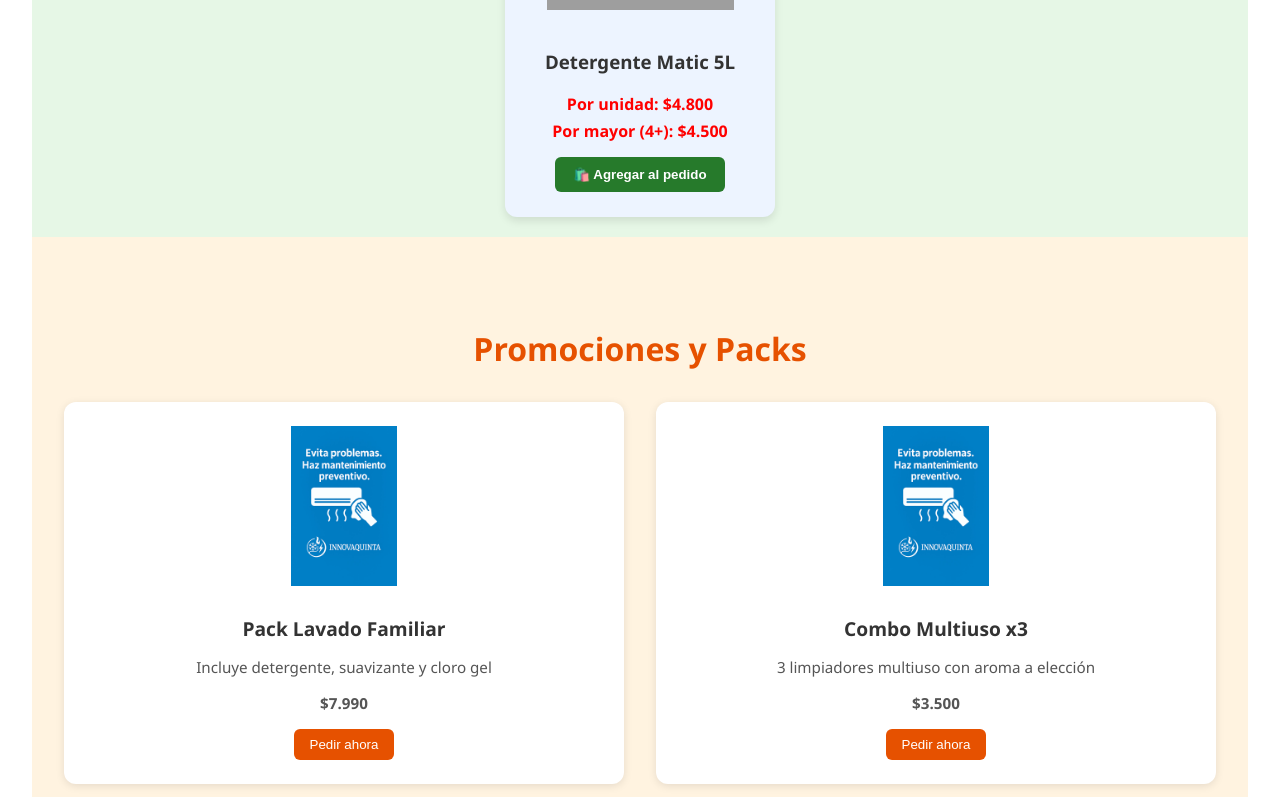
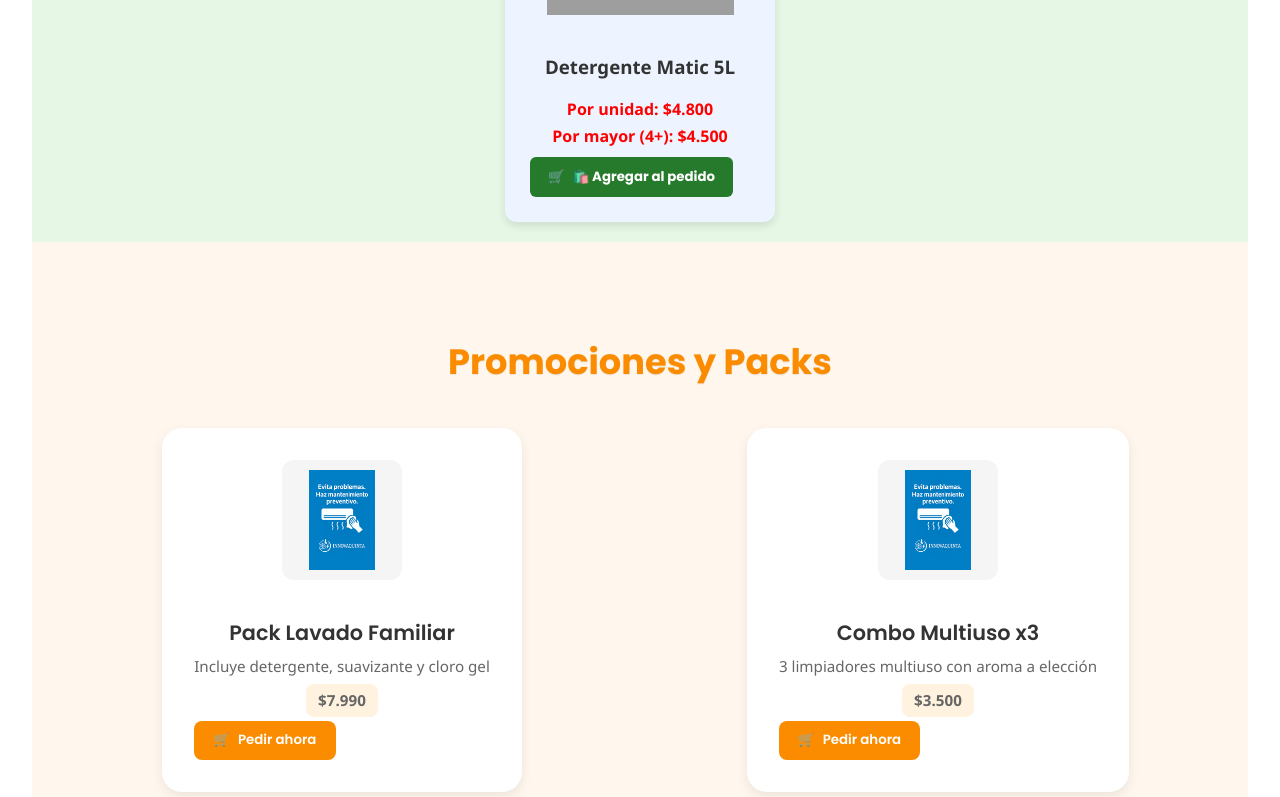
Before and after one commit to Marshelby/joaco-ro, a React (Vite) app: page / in a window 1280 px wide. Shown: the part 2884-3681 px from the top of the page. Built offline with nearby package versions, Linux system fonts and the light colour scheme; grey boxes are pictures that could not be loaded.

Commit message:
Mejoras visuales: rediseño de tarjetas, nueva tipografía y estructura profesional

```diff
--- a/src/components/Destacados.css
+++ b/src/components/Destacados.css
@@ -1,66 +1,93 @@
+@import url('https://fonts.googleapis.com/css2?family=Poppins:wght@400;600&display=swap');
+
 .destacados {
   padding: 4rem 2rem;
-  background-color: #fff3e0;
+  background-color: #fff7ed;
   text-align: center;
 }
 
 .destacados h2 {
-  font-size: 2rem;
-  margin-bottom: 2rem;
-  color: #e65100;
+  font-family: 'Poppins', sans-serif;
+  font-size: 2.2rem;
+  color: #fb8c00;
+  margin-bottom: 2.5rem;
+  text-shadow: 0 1px 1px rgba(0, 0, 0, 0.08);
 }
 
 .destacados-grid {
   display: grid;
-  grid-template-columns: repeat(auto-fit, minmax(240px, 1fr));
-  gap: 2rem;
+  grid-template-columns: repeat(auto-fit, minmax(260px, 1fr));
+  gap: 2.5rem;
 }
 
 .destacado-card {
   background-color: white;
-  padding: 1.5rem;
-  border-radius: 12px;
-  box-shadow: 0 2px 8px rgba(0,0,0,0.1);
-  transition: transform 0.2s;
+  padding: 2rem;
+  border-radius: 20px;
+  box-shadow: 0 4px 12px rgba(0, 0, 0, 0.08);
+  transition: transform 0.3s, box-shadow 0.3s;
+  max-width: 350px;
+  margin: 0 auto;
 }
 
 .destacado-card:hover {
-  transform: translateY(-5px);
+  transform: translateY(-6px);
+  box-shadow: 0 8px 16px rgba(0, 0, 0, 0.12);
 }
 
 .destacado-card img {
-  width: 100%;
-  height: 160px;
+  width: 100px;
+  height: 100px;
   object-fit: contain;
   margin-bottom: 1rem;
+  border-radius: 12px;
+  background: #f5f5f5;
+  padding: 10px;
 }
 
 .destacado-card h3 {
-  font-size: 1.2rem;
+  font-family: 'Poppins', sans-serif;
+  font-size: 1.3rem;
+  font-weight: 600;
   color: #333;
-  margin: 0.5rem 0;
+  margin: 1rem 0 0.5rem;
 }
 
 .destacado-card p {
-  color: #555;
+  color: #666;
   font-size: 0.95rem;
+  margin: 0.25rem 0;
 }
 
 .precio {
   font-weight: bold;
-  color: #d84315;
-  margin: 0.5rem 0 1rem;
+  color: #e65100;
+  background: #fff3e0;
+  display: inline-block;
+  padding: 0.4rem 0.75rem;
+  border-radius: 8px;
+  margin: 1rem 0;
 }
 
 button {
-  padding: 0.5rem 1rem;
-  background-color: #e65100;
+  padding: 0.6rem 1.2rem;
+  background-color: #fb8c00;
   color: white;
   border: none;
-  border-radius: 6px;
+  border-radius: 8px;
+  font-weight: 600;
+  font-family: 'Poppins', sans-serif;
+  display: flex;
+  align-items: center;
+  gap: 8px;
+  justify-content: center;
   cursor: pointer;
 }
 
+button::before {
+  content: '🛒';
+}
+
 button:hover {
-  background-color: #bf360c;
+  background-color: #ef6c00;
 }
--- a/src/components/Destacados.jsx
+++ b/src/components/Destacados.jsx
@@ -36,7 +36,7 @@ function Destacados() {
             <p>{item.descripcion}</p>
             <p className="precio">{item.precio}</p>
             <a
-              href={`https://wa.me/56967215364?text=Hola, me interesa el producto destacado: ${item.nombre}`}
+              href={`https://wa.me/56967215364?text=Hola, me interesa el pack: ${item.nombre}`}
               target="_blank"
               rel="noreferrer"
             >
```
